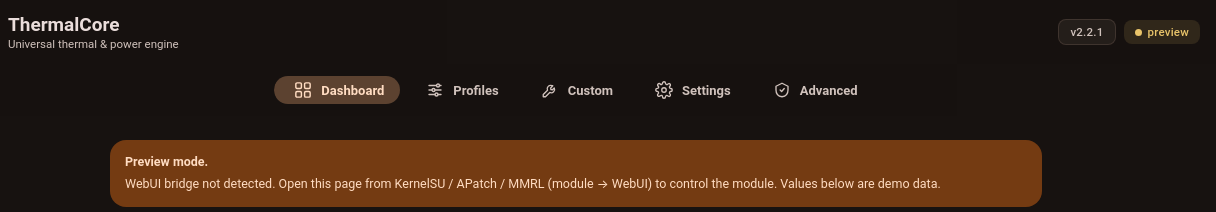
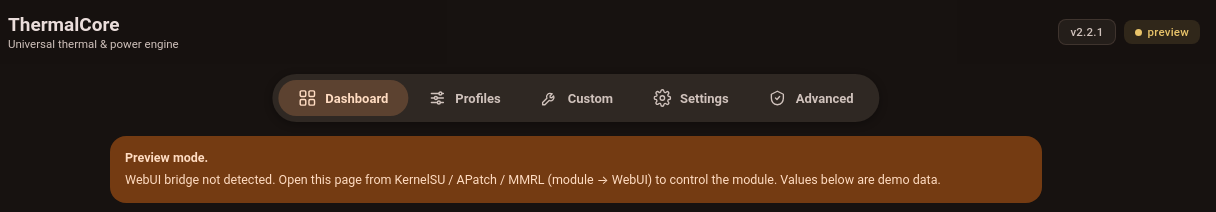
Before and after one commit to ridhzlabs/thermalcore, a plain HTML site: page webroot/index.html in a window 1280 px wide. Shown: the top 212 px of the page, 64-1280 px from the left. Drawn offline with Linux system fonts and the light colour scheme.

Commit message:
feat(webui): floating slide-indicator nav bar; ci: auto-release from main

```diff
--- a/webroot/css/app.css
+++ b/webroot/css/app.css
@@ -52,7 +52,7 @@
   --elev-3: 0 4px 16px rgba(0, 0, 0, 0.38);
 
   --header-h: 64px;
-  --nav-h: 74px;
+  --nav-h: 90px;
   --m3-ease: cubic-bezier(0.2, 0, 0, 1);
   --m3-ease-emph: cubic-bezier(0.05, 0.7, 0.1, 1);
 
@@ -166,15 +166,18 @@ body {
 /* ---------------- navigation bar (M3) ---------------- */
 .tabs {
   position: fixed;
-  bottom: 0;
-  left: 0;
-  right: 0;
+  bottom: calc(16px + env(safe-area-inset-bottom, 0px));
+  left: 50%;
+  transform: translateX(-50%);
+  width: max-content;
+  max-width: calc(100vw - 20px);
   z-index: 50;
   display: grid;
-  grid-template-columns: repeat(5, 1fr);
-  gap: 2px;
-  padding: 8px 6px calc(10px + env(safe-area-inset-bottom, 0px));
-  background: var(--surface);
+  grid-template-columns: repeat(5, auto);
+  padding: 6px;
+  background: var(--surface-container-high);
+  border-radius: 999px;
+  box-shadow: var(--elev-2);
 }
 
 .tab {
@@ -188,11 +191,12 @@ body {
   display: flex;
   flex-direction: column;
   align-items: center;
-  gap: 4px;
-  padding: 6px 4px;
-  border-radius: var(--radius-sm);
+  gap: 3px;
+  padding: 8px 12px;
+  border-radius: 999px;
   cursor: pointer;
   position: relative;
+  z-index: 1;
   overflow: hidden;
   -webkit-tap-highlight-color: transparent;
   transition: color 0.2s var(--m3-ease);
@@ -206,33 +210,37 @@ body {
 }
 .tab span { position: relative; z-index: 1; }
 
-/* pill indicator behind the icon */
-.tab::before {
-  content: "";
-  position: absolute;
-  top: 8px;
-  left: 50%;
-  width: 56px;
-  height: 32px;
-  border-radius: 16px;
-  background: var(--secondary-container);
-  transform: translateX(-50%) scaleX(0.4);
-  opacity: 0;
-  transition: transform 0.28s var(--m3-ease-emph), opacity 0.18s var(--m3-ease);
-}
 .tab.active { color: var(--on-secondary-container); }
-.tab.active::before { transform: translateX(-50%) scaleX(1); opacity: 1; }
 .tab.active svg { transform: scale(1.06); }
 .tab:active svg { transform: scale(0.9); }
+
+/* sliding indicator (JS-positioned, transform/opacity only) */
+.nav-indicator {
+  position: absolute;
+  top: 6px;
+  bottom: 6px;
+  left: 0;
+  width: 0;
+  border-radius: 999px;
+  background: var(--secondary-container);
+  transition: transform 0.32s var(--m3-ease-emph), width 0.32s var(--m3-ease-emph);
+  z-index: 0;
+  pointer-events: none;
+}
+
+@media (max-width: 360px) {
+  .tab { padding: 8px 9px; font-size: 10.5px; }
+  .tab svg { width: 20px; height: 20px; }
+}
 
 @media (min-width: 900px) {
   .tabs {
     position: sticky;
-    top: var(--header-h);
+    top: calc(var(--header-h) + 10px);
     grid-template-columns: repeat(5, auto);
     justify-content: center;
-    padding: 8px 16px;
-    background: rgba(23, 18, 16, 0.97);
+    padding: 6px;
+    background: var(--surface-container-high);
   }
   .tab {
     flex-direction: row;
@@ -242,8 +250,6 @@ body {
     border-radius: 999px;
   }
   .tab svg { width: 18px; height: 18px; }
-  .tab::before { inset: 4px; width: auto; height: auto; border-radius: 999px; top: 4px; left: 0; transform: scale(0.6); }
-  .tab.active::before { transform: scale(1); }
 }
 
 /* ---------------- layout ---------------- */
--- a/webroot/index.html
+++ b/webroot/index.html
@@ -28,12 +28,13 @@
     </div>
   </div>
   <div class="header-meta">
-    <span class="chip" id="versionChip">v2.3.1</span>
+    <span class="chip" id="versionChip">v2.3.2</span>
     <span class="pill pill-warn" id="bridgePill">checking…</span>
   </div>
 </header>
 
 <nav class="tabs" id="tabbar" aria-label="Sections">
+  <span class="nav-indicator" aria-hidden="true"></span>
   <button class="tab active" data-tab="dashboard" type="button">
     <svg viewBox="0 0 24 24"><rect x="3" y="3" width="7" height="7" rx="1.5"/><rect x="14" y="3" width="7" height="7" rx="1.5"/><rect x="3" y="14" width="7" height="7" rx="1.5"/><rect x="14" y="14" width="7" height="7" rx="1.5"/></svg>
     <span>Dashboard</span>
--- a/webroot/js/app.js
+++ b/webroot/js/app.js
@@ -320,6 +320,17 @@
   }
 
   /* ---------------- tabs ---------------- */
+  function slideNav(instant) {
+    var bar = el('tabbar'), ind = document.querySelector('.nav-indicator'),
+      act = bar && bar.querySelector('.tab.active');
+    if (!bar || !ind || !act) return;
+    var br = bar.getBoundingClientRect(), ar = act.getBoundingClientRect();
+    if (!ar.width) return;
+    if (instant) ind.style.transition = 'none';
+    ind.style.width = ar.width + 'px';
+    ind.style.transform = 'translateX(' + (ar.left - br.left) + 'px)';
+    if (instant) { void ind.offsetWidth; ind.style.transition = ''; }
+  }
   function switchTab(name) {
     if (!name || !el('tab-' + name)) name = 'dashboard';
     state.activeTab = name;
@@ -327,6 +338,7 @@
     $$('.tab-panel').forEach(function (p) { p.classList.toggle('active', p.id === 'tab-' + name); });
     try { history.replaceState(null, '', '#' + name); } catch (e) { /* ignore */ }
     window.scrollTo(0, 0);
+    slideNav(false);
     if (name === 'custom') loadCustom();
     if (name === 'advanced') { refreshLog(); }
     if (name === 'settings' || name === 'dashboard') render(state.status);
@@ -341,9 +353,9 @@
     var gpu = s.gpu || {};
     var cpu = s.cpu || {};
 
-    setText('versionChip', 'v' + (mod.version || '2.3.1'));
-    el('versionChip').textContent = 'v' + (mod.version || '2.3.1');
-    setText('aboutVersion', mod.version || '2.3.1');
+    setText('versionChip', 'v' + (mod.version || '2.3.2'));
+    el('versionChip').textContent = 'v' + (mod.version || '2.3.2');
+    setText('aboutVersion', mod.version || '2.3.2');
     setText('footerUpdate', state.demo ? 'preview' : ('updated ' + new Date().toLocaleTimeString()));
 
     var profile = mod.profile || 'balanced';
@@ -903,6 +915,8 @@
     buildProfiles();
     bind();
     initRipple();
+    slideNav(true);
+    window.addEventListener('resize', function () { slideNav(true); });
 
     var initialTab = location.hash ? location.hash.slice(1) : 'dashboard';
     switchTab(initialTab);
```
Also changed, not shown: 5 other files.
